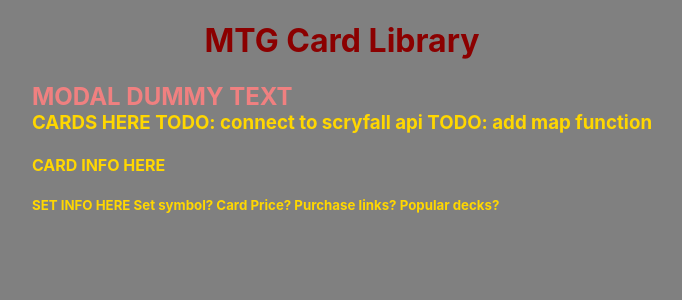
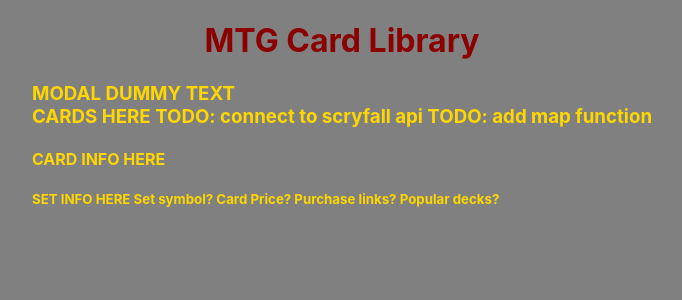
Before and after one commit to caseymacleod22/mtg-card-library, a React (Create React App) app: page / in a window 1280 px wide. Shown: the top 300 px of the page, without its empty margins (298-980 px from the left). Built offline with nearby package versions, Linux system fonts and the light colour scheme.

Commit message:
wip: removes card modal css

```diff
--- a/src/index.css
+++ b/src/index.css
@@ -27,7 +27,7 @@
   color: gold;
 }
 
-.cardmodal {
+/* .cardmodal {
   color: lightcoral;
   font-size: 1.5rem;
-}
+} */
```
